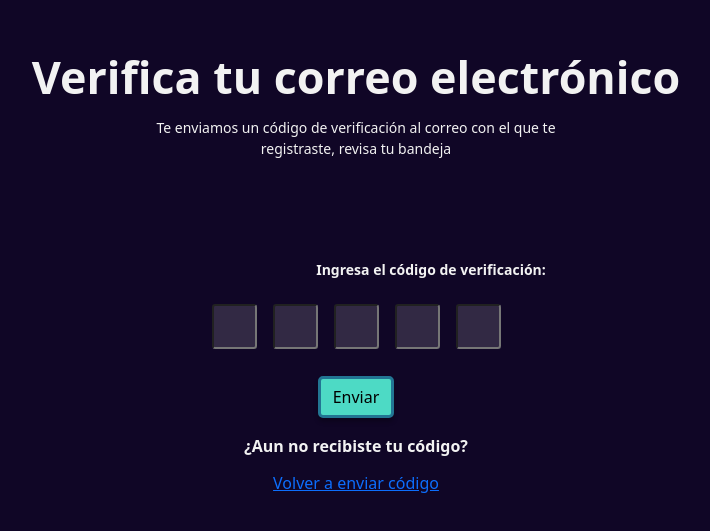
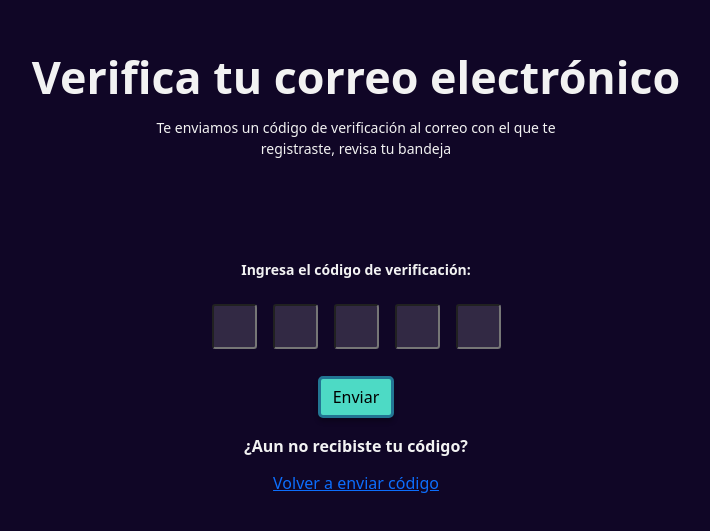
Before and after one commit to CodeMasterChefs/Frontend-Ruta-Programador, a React (Vite) app: page /verificar-correo in a window 1280 px wide. Shown: the part 123-654 px from the top of the page, without its empty margins (284-994 px from the left). Built offline with nearby package versions, Linux system fonts and the light colour scheme.

Commit message:
fianlizado  etiqueta p

```diff
--- a/src/Pages/TuCuentaPage/TuCuentaPage.css
+++ b/src/Pages/TuCuentaPage/TuCuentaPage.css
@@ -1,4 +1,6 @@
 .custom-margin {
     margin-top: 100px;
-    margin-left:150px;
+
+    font-size: 2em;
+    text-align: center;
 }
```
